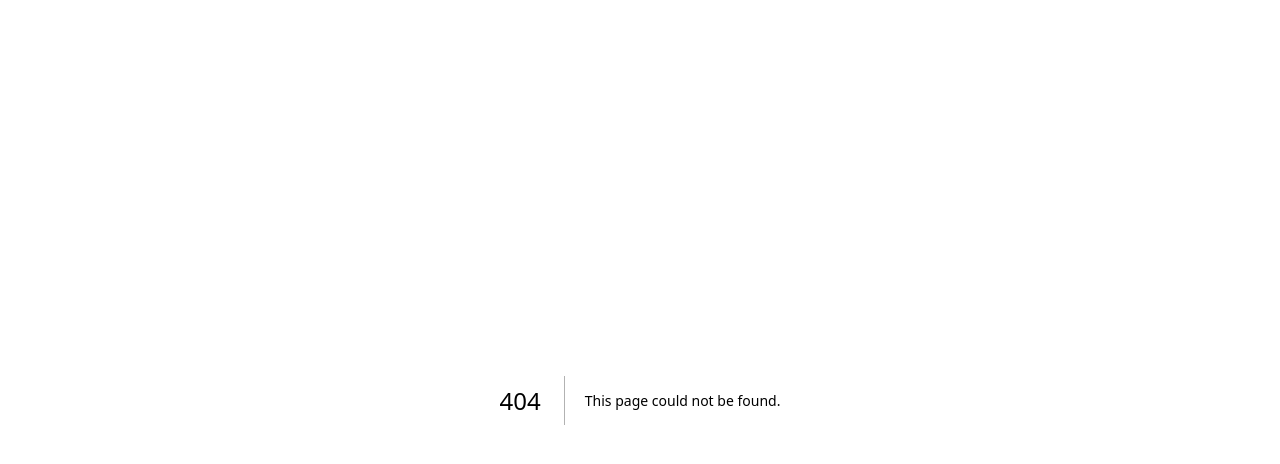
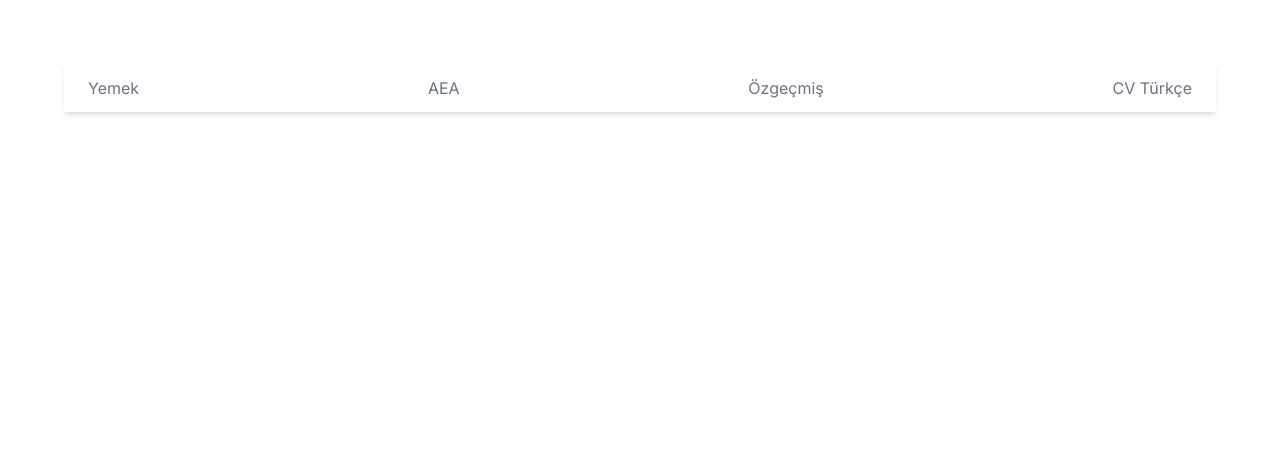
Before and after one commit to rugtumu/CV, a Next.js app: page /deneme in a window 1280 px wide. Before the commit this address had no page. Shown: the top 464 px of the page. Built offline with nearby package versions, Linux system fonts and the light colour scheme.

Commit message:
Deneme page added for some ideas

```diff
--- a/package.json
+++ b/package.json
@@ -29,6 +29,7 @@
     "qs": "^6.13.0",
     "react": "^18",
     "react-dom": "^18",
+    "react-router-dom": "^6.27.0",
     "reflect-metadata": "^0.2.2",
     "tailwind-merge": "^2.2.0",
     "tailwindcss-animate": "^1.0.7",
@@ -40,6 +41,7 @@
     "@types/qs": "^6",
     "@types/react": "^18",
     "@types/react-dom": "^18",
+    "@types/react-router-dom": "^5.3.3",
     "autoprefixer": "^10.0.1",
     "eslint": "^8",
     "eslint-config-next": "14.0.4",
--- /dev/null
+++ b/src/app/deneme/page.tsx
@@ -0,0 +1,30 @@
+import React from 'react';
+
+// Header bileşeni doğrudan burada tanımlanıyor
+const Header = () => {
+  return (
+    <header className="bg-white shadow-md py-3 px-6">
+      <nav>
+        <ul className="flex justify-between items-center">
+          <li><a href="/yemek" className="text-gray-500 hover:text-blue-600">Yemek</a></li>
+          <li><a href="/aea" className="text-gray-500 hover:text-blue-600">AEA</a></li>
+          <li><a href="/cv" className="text-gray-500 hover:text-blue-600">Özgeçmiş</a></li>
+          <li><a href="/cv-turkce" className="text-gray-500 hover:text-blue-600">CV Türkçe</a></li>
+        </ul>
+      </nav>
+    </header>
+  );
+}
+
+// HomePage bileşeni Header'ı içeriyor
+export default function HomePage() {
+  return (
+    <main className="container relative mx-auto scroll-my-12 overflow-auto p-8 md:p-16">
+      <Header />
+      <section className="mx-auto w-full max-w-full space-y-8 bg-white">
+        {/* Sayfanızın içeriği burada yapılandırılacak */}
+      </section>
+      {/* Diğer bileşenler */}
+    </main>
+  );
+}
--- a/src/app/page.tsx
+++ b/src/app/page.tsx
@@ -11,7 +11,7 @@ import { ProjectCard } from "@/components/project-card";
 import { SpeedInsights } from "@vercel/speed-insights/next"
 
 export const metadata: Metadata = {
-  title: `${RESUME_DATA.name} | ${RESUME_DATA.about}`,
+  title: `${RESUME_DATA.name}`,
   description: RESUME_DATA.summary,
 };
 
--- a/src/app/yemek/page.tsx
+++ b/src/app/yemek/page.tsx
@@ -3,6 +3,7 @@
 import Head from "next/head";
 import { MEAL_DATA } from "@/data/meal-data";
 import { useEffect, useState } from "react";
+import { Metadata } from "next";
 
 export default function MealPlanPage() {
   const [currentDay, setCurrentDay] = useState<number>(0); // Pazartesi 0, Pazar 6
```
Also changed, not shown: 1 other file (tests, documents, lock files or other folders).
